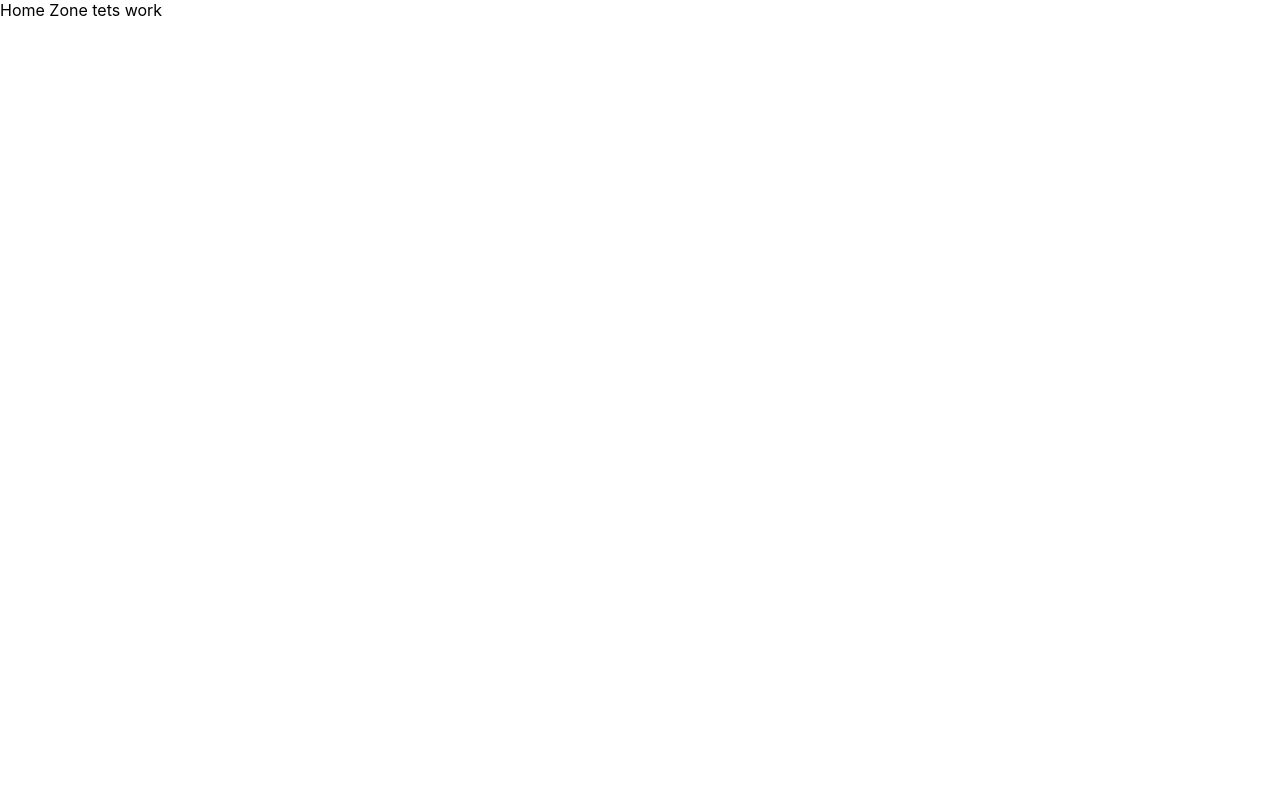
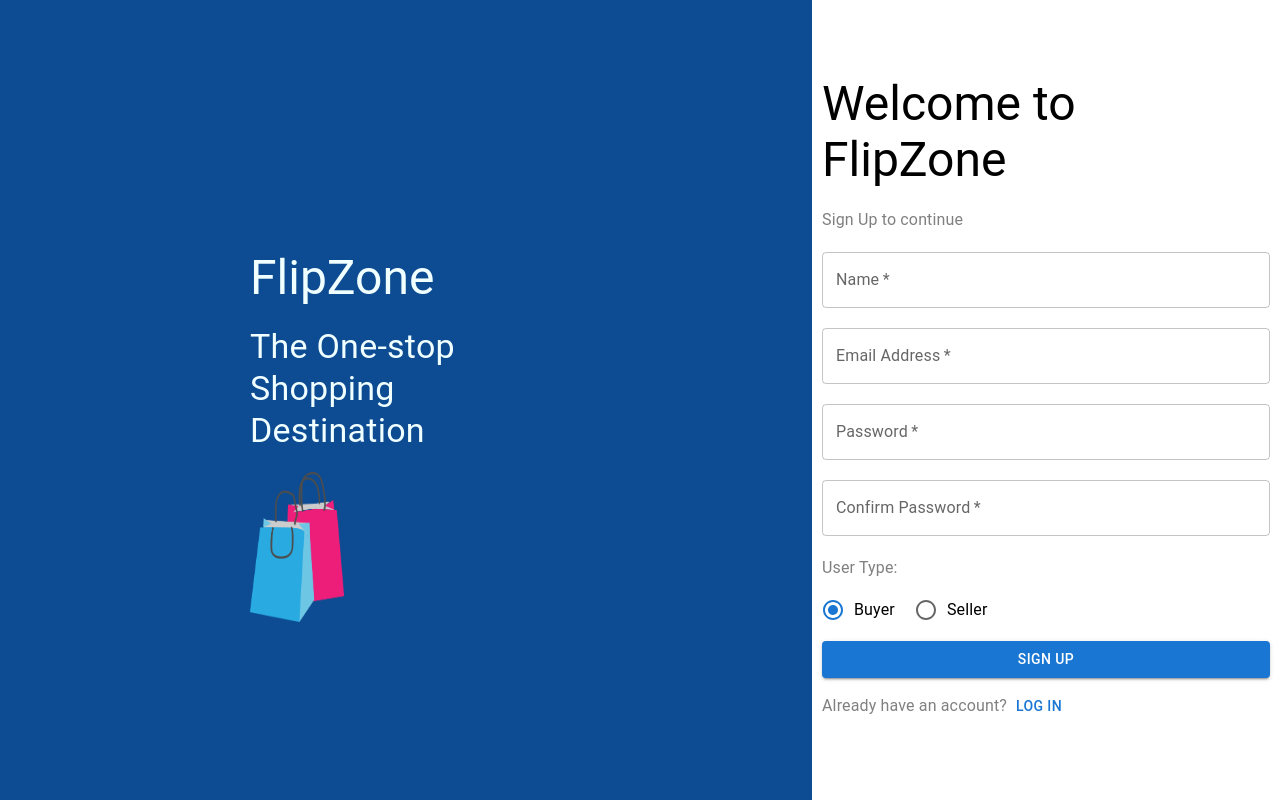
Before and after one commit to robin-fareye/reactjs-frontend-flipzone, a React (Create React App) app: page / in a window 1280 px wide. Built offline with nearby package versions, Linux system fonts and the light colour scheme.

Commit message:
login-signup-ui

```diff
--- a/package.json
+++ b/package.json
@@ -3,9 +3,15 @@
   "version": "0.1.0",
   "private": true,
   "dependencies": {
+    "@emotion/react": "^11.10.5",
+    "@emotion/styled": "^11.10.5",
+    "@material-ui/core": "^4.12.4",
+    "@material-ui/styles": "^4.11.5",
+    "@mui/material": "^5.10.13",
     "@testing-library/jest-dom": "^5.16.5",
     "@testing-library/react": "^13.4.0",
     "@testing-library/user-event": "^13.5.0",
+    "antd": "^4.24.1",
     "react": "^18.2.0",
     "react-dom": "^18.2.0",
     "react-scripts": "5.0.1",
--- a/src/App.js
+++ b/src/App.js
@@ -1,10 +1,11 @@
 import './App.css';
-import Home from './component/home/Home';
+import Login from './component/auth/Login';
+//import Home from './component/home/Home';
 
 function App() {
   return (
     <div>
-      <Home/>
+      <Login/>
     </div>
   );
 }
--- /dev/null
+++ b/src/component/auth/Login.css
@@ -0,0 +1,68 @@
+.main-container{
+    display: flex;
+    height: 100vh;
+}
+.left-section{
+    width: 40%;
+    background-color:#0D4C92;
+    padding:250px;
+}
+.right-section{
+    width: 60%;
+    /* padding: 100px; */
+    display: flex;
+    align-items: center;
+    justify-content: center;
+}
+.login-container{
+    display: flex;
+    flex-direction: column;
+    /* border: 1px solid black; */
+}
+.welcome-text{
+    margin-bottom: 20px !important;
+    margin: 10px !important;
+}
+.welcome-subtext{
+    color: gray;
+    margin: 10px !important;
+}
+.auth-text-field{
+    margin: 10px  !important;
+}
+.login-button{
+    margin-top: 10px !important;
+    background-color: #0D4C92;
+    color: aliceblue;
+    font-weight: 600;
+    margin: 10px !important;
+}
+.sign-up-container{
+    display: flex;
+    margin: 10px;
+    margin-top: 0px !important;
+}
+.sign-up-text{
+    color: grey;
+    padding-top:6px;
+    margin: 10px;
+}
+.sign-up-text-button{
+
+}
+.left-box-text{
+    color: azure;
+    margin-bottom: 20px !important;
+}
+.logo-image{
+    height: 50%;
+    width: 30%;
+}
+#user-type{
+    margin: 10px;
+    color: gray;
+}
+.user-type-item{
+    margin-left: 0px !important;
+    margin-right: 10px !important;
+}
--- /dev/null
+++ b/src/component/auth/Login.js
@@ -0,0 +1,161 @@
+import React, { useState } from 'react'
+import './Login.css'
+import Box from '@mui/material/Box'
+import { Typography, TextField, Button } from '@mui/material'
+import Radio from '@mui/material/Radio';
+import RadioGroup from '@mui/material/RadioGroup';
+import FormControlLabel from '@mui/material/FormControlLabel';
+import FormControl from '@mui/material/FormControl';
+import FormLabel from '@mui/material/FormLabel';
+const Login = () => {
+
+    const [isLogin, setIsLogin] = useState(false)
+    const [formData,setFormData]=useState({userName:"",email:"",password:"",confirmPassword:"",userType:"buyer"})
+    const [formDataError,setFormDataError]=useState({})
+    const handleChange=(event)=>{
+        const {name,value}=event?.target
+        setFormData((prevData)=>{
+            return ({...prevData,
+            [name]:value})
+        })
+        //validateFormData()
+    }
+
+    const handleSignIn=()=>{
+        validateFormData()
+    }
+    const handleSignUp=()=>{
+
+        validateFormData()
+    }
+    const handleSignUpTextButton=()=>{
+        setIsLogin((prevState)=>{
+            return !prevState
+        })
+    }
+
+    const validateFormData=()=>{
+        if(formData.userName===""){
+            setFormDataError((prevState)=>{
+                return {...prevState,userNameError:true}
+            })
+        }
+        else{
+            setFormDataError((prevState)=>{
+                return {...prevState,userNameError:false}
+            })
+        }
+        if(formData.email===""){
+            setFormDataError((prevState)=>{
+                return {...prevState,emailError:true}
+            })
+        }
+        else{
+            setFormDataError((prevState)=>{
+                return {...prevState,emailError:false}
+            })
+        }
+        if(formData.password===""){
+            setFormDataError((prevState)=>{
+                return {...prevState,passwordError:true}
+            })
+        }
+        else{
+            setFormDataError((prevState)=>{
+                return {...prevState,passwordError:false}
+            })
+        }
+        if(formData.confirmPassword===""){
+            setFormDataError((prevState)=>{
+                return {...prevState,confirmPasswordError:true}
+            })
+        }
+        else{
+            setFormDataError((prevState)=>{
+                return {...prevState,confirmPasswordError:false}
+            })
+        }
+        if(formData.password!==formData.confirmPassword){
+            setFormDataError((prevState)=>{
+                return {...prevState,passwordNotMatchedError:true}
+            })
+        }
+        else{
+            setFormDataError((prevState)=>{
+                return {...prevState,passwordNotMatchedError:false}
+            })
+        }
+    }
+    return (
+        <Box className="main-container">
+            <Box className="left-section" >
+                <Typography
+                    variant='h3'
+                    className='left-box-text'>FlipZone</Typography>
+                <Typography
+                    variant='h4'
+                    className='left-box-text'>The One-stop Shopping Destination</Typography>
+
+                <img className="logo-image" alt="LOGO" src={require('../../assets/logo.png')} />
+            </Box>
+            <Box className="right-section">
+                <Box className='login-container'>
+                    <Typography
+                        variant='h3'
+                        className='welcome-text'>Welcome to FlipZone</Typography>
+
+
+                    <Typography
+                        variant='body1'
+                        className='welcome-subtext'>{isLogin ? "Login with your credentials" : "Sign Up to continue"}</Typography>
+                    {!isLogin && <TextField
+                        required onChange={(e)=>handleChange(e)}
+                        error={formDataError.userNameError}
+                        value={formData.userName} name='userName'
+                        className='auth-text-field' label="Name" variant="outlined" />}
+                    <TextField
+                        required onChange={(e)=>handleChange(e)}
+                        error={formDataError.emailError}
+                        value={formData.email} name='email' className='auth-text-field'
+                        label="Email Address" variant="outlined" />
+                    <TextField
+                        required onChange={(e)=>handleChange(e)}
+                        value={formData.password} name='password'
+                        error={formDataError.passwordError}
+                        className='auth-text-field' label="Password"
+                        type="password" variant="outlined" />
+                    {!isLogin && <TextField
+                        required onChange={(e)=>handleChange(e)}
+                        error={formDataError.confirmPasswordError || formDataError.passwordNotMatchedError}
+                        helperText={formDataError.passwordNotMatchedError?"Password did'nt matched":""}
+                        value={formData.confirmPassword} name='confirmPassword'
+                        className='auth-text-field' label="Confirm Password"
+                        variant="outlined" />}
+
+                    <FormControl>
+                        <FormLabel id="user-type">User Type:</FormLabel>
+                        <RadioGroup
+                            row
+                            name="userType"
+                            value={formData.userType}
+                            onChange={handleChange}
+                        >
+                            <FormControlLabel className='user-type-item' value="buyer" control={<Radio />} label="Buyer" />
+                            <FormControlLabel className='user-type-item' value="seller" control={<Radio />} label="Seller" />
+
+                        </RadioGroup>
+                    </FormControl>
+                    <Button variant="contained" onClick={isLogin?handleSignIn:handleSignUp} className="login-button">{isLogin ? "Log In" : "Sign Up"}</Button>
+                    <Box className='sign-up-container'>
+                        <Typography className='sign-up-text'>{isLogin ? "Don't have an account? " : "Already have an account? "}</Typography>
+                        <Button onClick={handleSignUpTextButton} variant="text" className="sign-up-text-button">{!isLogin ? "Log In" : "Sign Up"}</Button>
+                    </Box>
+
+
+                </Box>
+            </Box>
+        </Box>
+    )
+}
+
+export default Login
```
Also changed, not shown: src/assets/logo.png (added), 1 other file (tests, documents, lock files or other folders).
